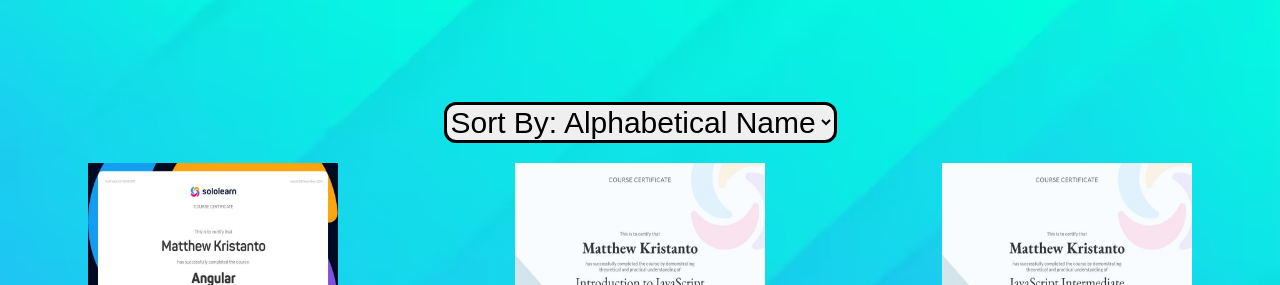
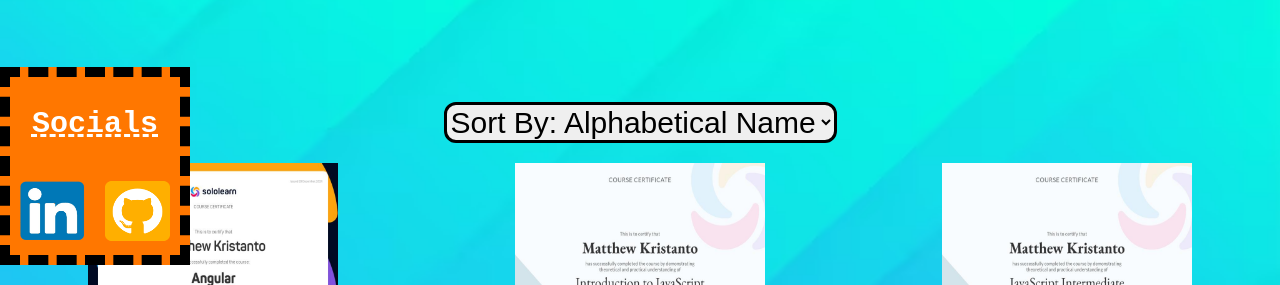
Before and after one commit to mkbirb/mk-portfolio, a React (Create React App) app: page / in a window 1280 px wide. Shown: the part 515-800 px from the top of the page. Built offline with nearby package versions, Linux system fonts and the light colour scheme.

Commit message:
Did Socials Section

```diff
--- a/src/Components/Home.js
+++ b/src/Components/Home.js
@@ -13,6 +13,7 @@
 import Projects from './Projects';
 import Contact from './Contact';
 import ScrollToTop from './ScrollToTop';
+import Socials from './Socials';
 
 function Home() {
     return (
@@ -41,6 +42,7 @@
                     <Projects/>
                 </div>
                 <ScrollToTop/>
+                <Socials/>
                 <Contact />
             </div>
             <div className="single-grid-container center-grid">
--- /dev/null
+++ b/src/Components/Socials.js
@@ -0,0 +1,25 @@
+import React from 'react';
+import '../resources/styling/gridbox.css';
+import LinkedInIcon from '../resources/images/linkedin.png';
+import GithubIcon from '../resources/images/github-square.png';
+
+function Socials() {
+    return (
+        <>
+            <div className='socials'>
+                <p className='center-grid'> Socials </p>
+                <div className='grid-container'>
+                    <div className='grid-item'>
+                        {/* Links would open at a new tab */}
+                        <a href = "https://www.linkedin.com/in/matthew-kristanto-787885335/" target="_blank"> <img src = {LinkedInIcon} alt = "LinkedIn Profile" /> </a>
+                    </div>
+                    <div className='grid-item'>
+                        <a href = "https://github.com/mkbirb" target="_blank" > <img src = {GithubIcon} alt = "Github Account" /> </a>
+                    </div>
+                </div>
+            </div>
+        </>
+    );
+}
+
+export default Socials;
--- a/src/resources/styling/navbar.css
+++ b/src/resources/styling/navbar.css
@@ -45,3 +45,25 @@
     height: 80px;
     display: block;
   }
+
+.socials {
+  position: fixed;
+  bottom: 20px;
+  left: 0;
+  background-color: rgb(255, 119, 0);
+  border: black dashed 10px;
+}
+
+.socials img {
+  height: 60px;
+  width: 65px;
+  padding: 10px;
+}
+
+.socials p {
+  font-family: Courier New, monospace;
+  font-weight: bold;
+  color: white;
+  text-decoration: underline dashed rgb(255, 255, 255);
+  font-size: 30px;
+}
```
Also changed, not shown: src/resources/images/github-square.png (added), src/resources/images/linkedin.png (added).
